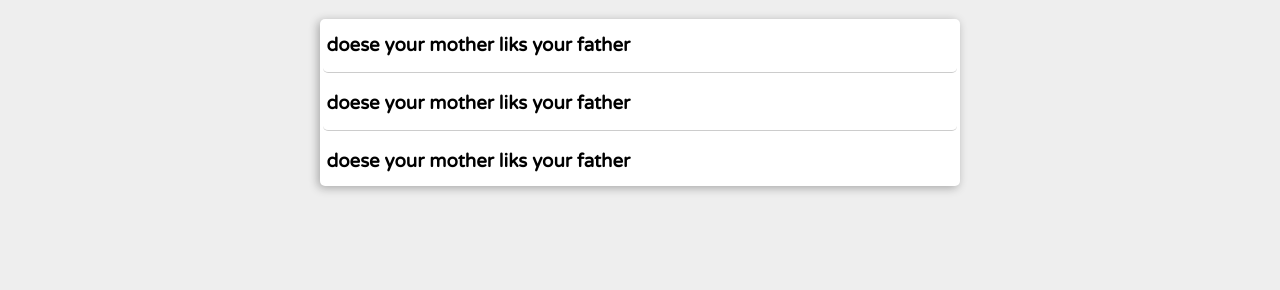
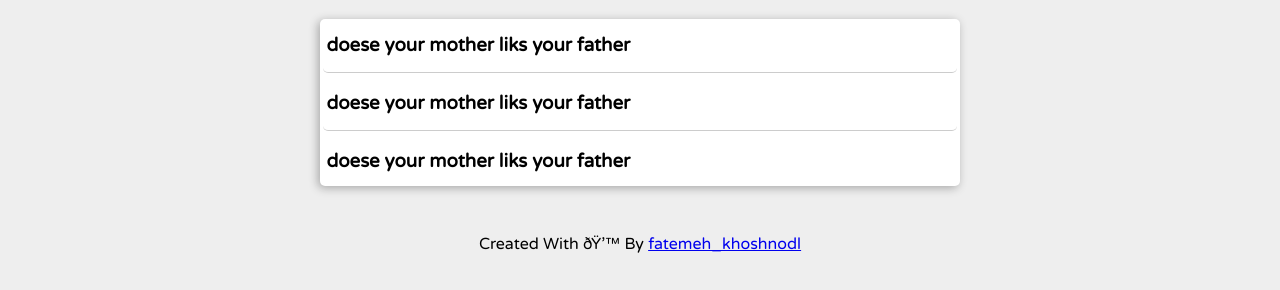
Before and after one commit to Fatemeh910/question-menu, a plain HTML site: page index.html in a window 1280 px wide. Shown: the part 70-360 px from the top of the page. Drawn offline with Linux system fonts and the light colour scheme.

Commit message:
Ezafe kardan footer

```diff
--- a/index.html
+++ b/index.html
@@ -59,6 +59,10 @@
         </li>
     </ul>
 </div>
+<footer>
+    Created With ðŸ’™ By
+    <a href="https://instagram.com/fatemeh_khoshnodl">fatemeh_khoshnodl</a>
+  </footer>
 
 
     <script  src="./main.js"></script>
```
